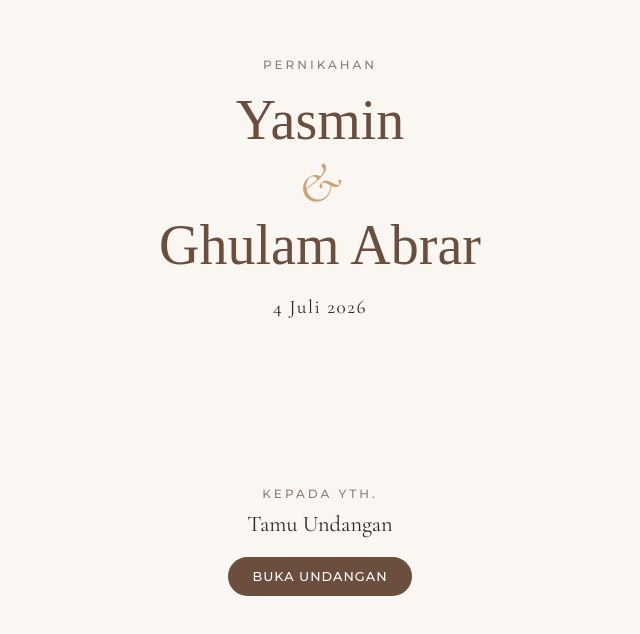
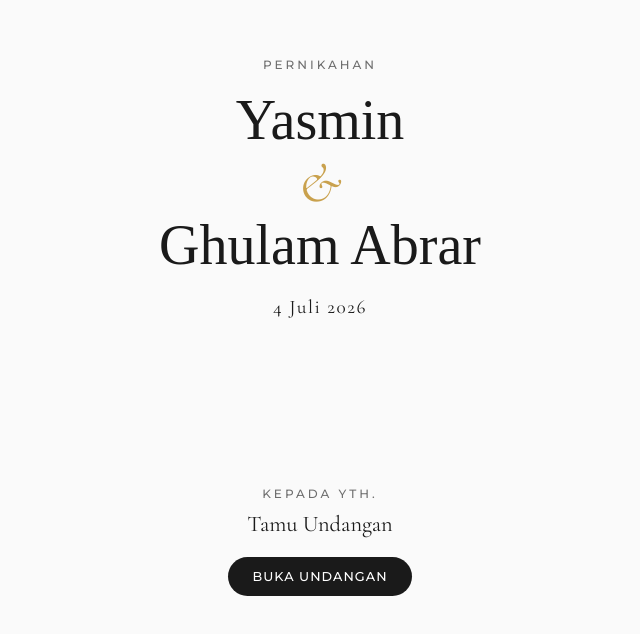
Before and after one commit to 07abrar/undangan-nikah-ghulam, a React (Vite) app in the folder frontend/: page / in a window 1280 px wide. Shown: the part 156-790 px from the top of the page, without its empty margins (320-960 px from the left). Built offline with nearby package versions, Linux system fonts and the light colour scheme; a web font is replaced by a local one.

Commit message:
Change the color theme accent

```diff
--- a/frontend/src/pages/EventDetails.tsx
+++ b/frontend/src/pages/EventDetails.tsx
@@ -68,9 +68,9 @@ export default function EventDetails() {
         href={CALENDAR_URL}
         target="_blank"
         rel="noopener noreferrer"
-        className="button mb-xl"
+        className="button button-gold mb-xl"
       >
-        + Tambah ke Kalender
+        Tambah ke Kalender
       </a>
 
       <div className="card venue-card">
--- a/frontend/src/pages/RSVP.tsx
+++ b/frontend/src/pages/RSVP.tsx
@@ -156,7 +156,7 @@ export default function RSVP() {
           />
         </label>
 
-        <button onClick={handleSubmit} disabled={submitting} className="button">
+        <button onClick={handleSubmit} disabled={submitting} className="button button-gold">
           {submitting ? "Mengirim..." : "Kirim"}
         </button>
 
--- a/frontend/src/styles/components.css
+++ b/frontend/src/styles/components.css
@@ -265,6 +265,15 @@
 .button-outline:hover:not(:disabled) {
   background: var(--color-primary);
   color: #fff;
+}
+
+.button-gold {
+  background: var(--color-accent);
+  color: var(--color-primary);
+}
+
+.button-gold:hover:not(:disabled) {
+  background: #b88e3a;
 }
 
 /* ---- Forms -------------------------------------------------- */
--- a/frontend/src/styles/tokens.css
+++ b/frontend/src/styles/tokens.css
@@ -1,15 +1,17 @@
 :root {
   /* ---- Colors -------------------------------------------- */
-  --color-primary: #6b4e3d;
-  --color-primary-dark: #523c2d;
-  --color-accent: #c9a57b;
+  /* Bright-dark-gold: near-black for structure + body, warm gold for accents,
+     near-white surface. Achromatic frame makes the gold pop. */
+  --color-primary: #1a1a1a;
+  --color-primary-dark: #000000;
+  --color-accent: #c9a14d;
 
-  --color-bg: #faf7f2;
+  --color-bg: #fafafa;
   --color-card: #ffffff;
-  --color-text: #2c2520;
-  --color-text-muted: #8a7f75;
-  --color-border: #ece5db;
-  --color-border-soft: #f4efe7;
+  --color-text: #1a1a1a;
+  --color-text-muted: #6e6e6e;
+  --color-border: #e5e5e5;
+  --color-border-soft: #f0f0f0;
 
   /* RSVP attendance status */
   --color-hadir-bg: #e8f5e9;
```
